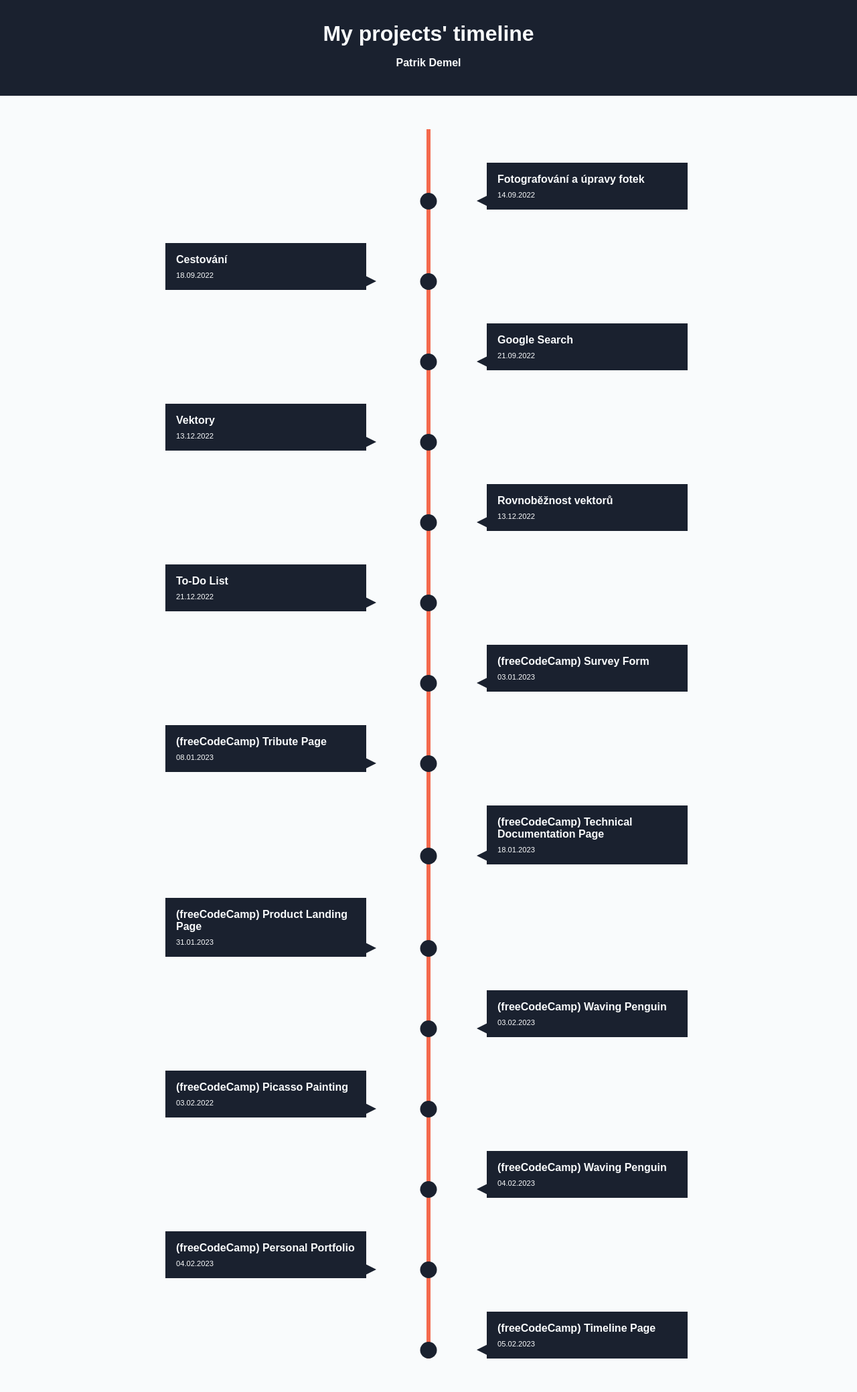
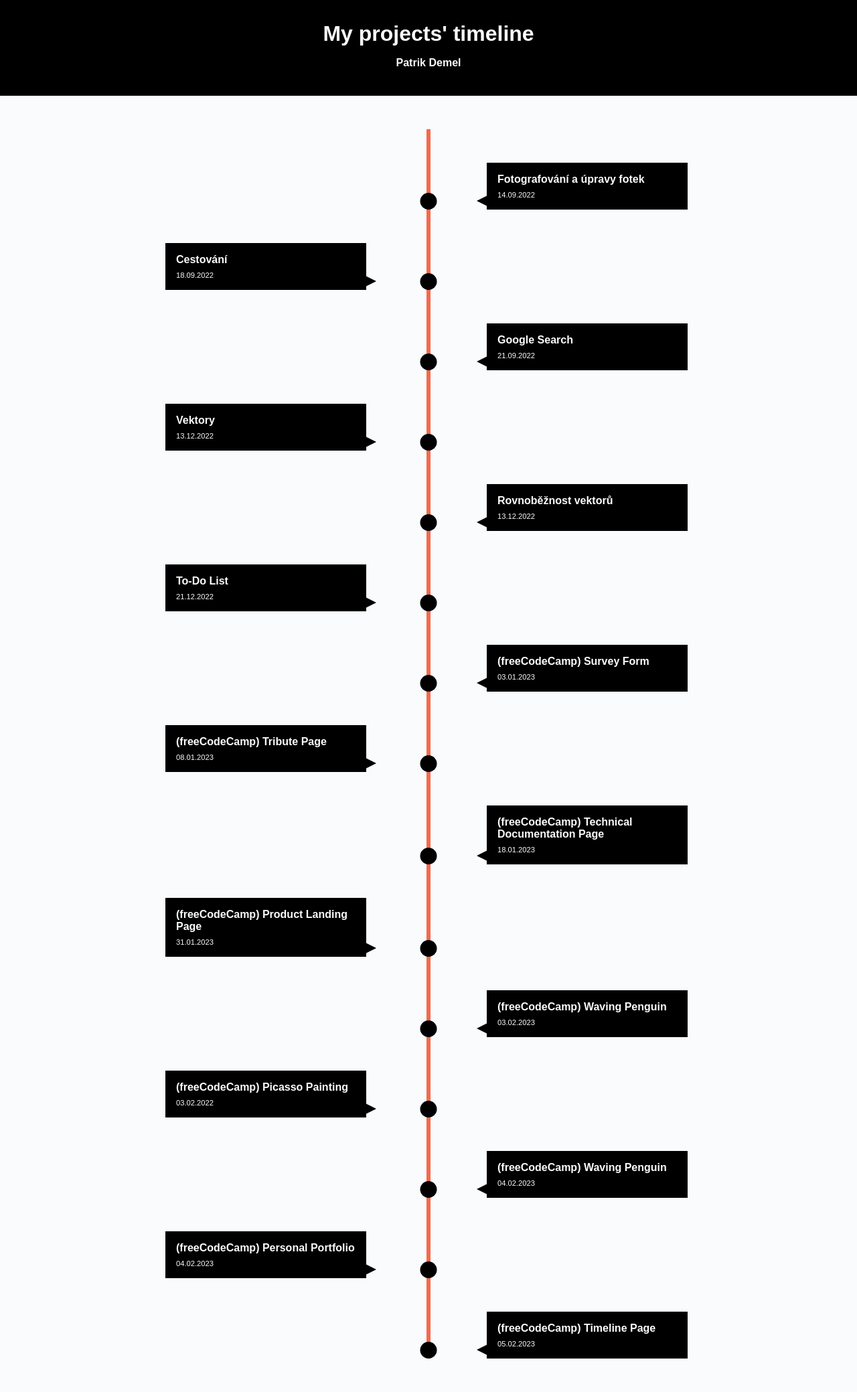
Before and after one commit to PatrikDemel/patrikdemel.github.io, a PHP site: page / in a window 1280 px wide. Shown: the whole page at 67% size. Run offline with PHP 8.4, Linux system fonts and the light colour scheme.

Commit message:
finished

```diff
--- a/Projekt7/styles.css
+++ b/Projekt7/styles.css
@@ -6,7 +6,7 @@
 }
 
 :root {
-    --dark-color: #1a212f;
+    --dark-color: #000000;
     --red-color: #f4694d;
     --white-color: #f9fbfc;
 }
```
Also changed, not shown: freeCodeCamp/picasso-painting/index.html (renamed from freeCodeCamp/Picasso painting/index.html), freeCodeCamp/picasso-painting/styles.css (renamed from freeCodeCamp/Picasso painting/styles.css).
